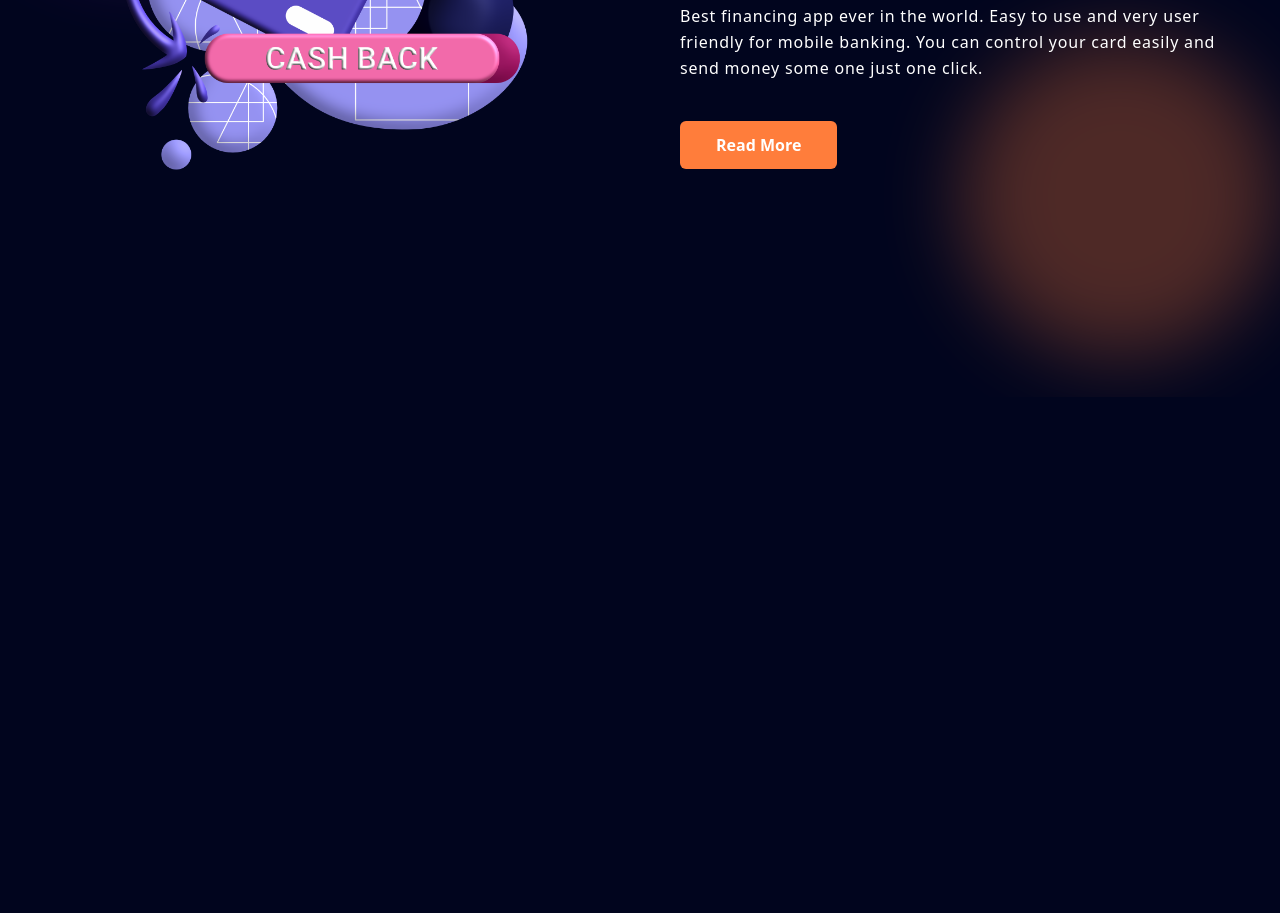
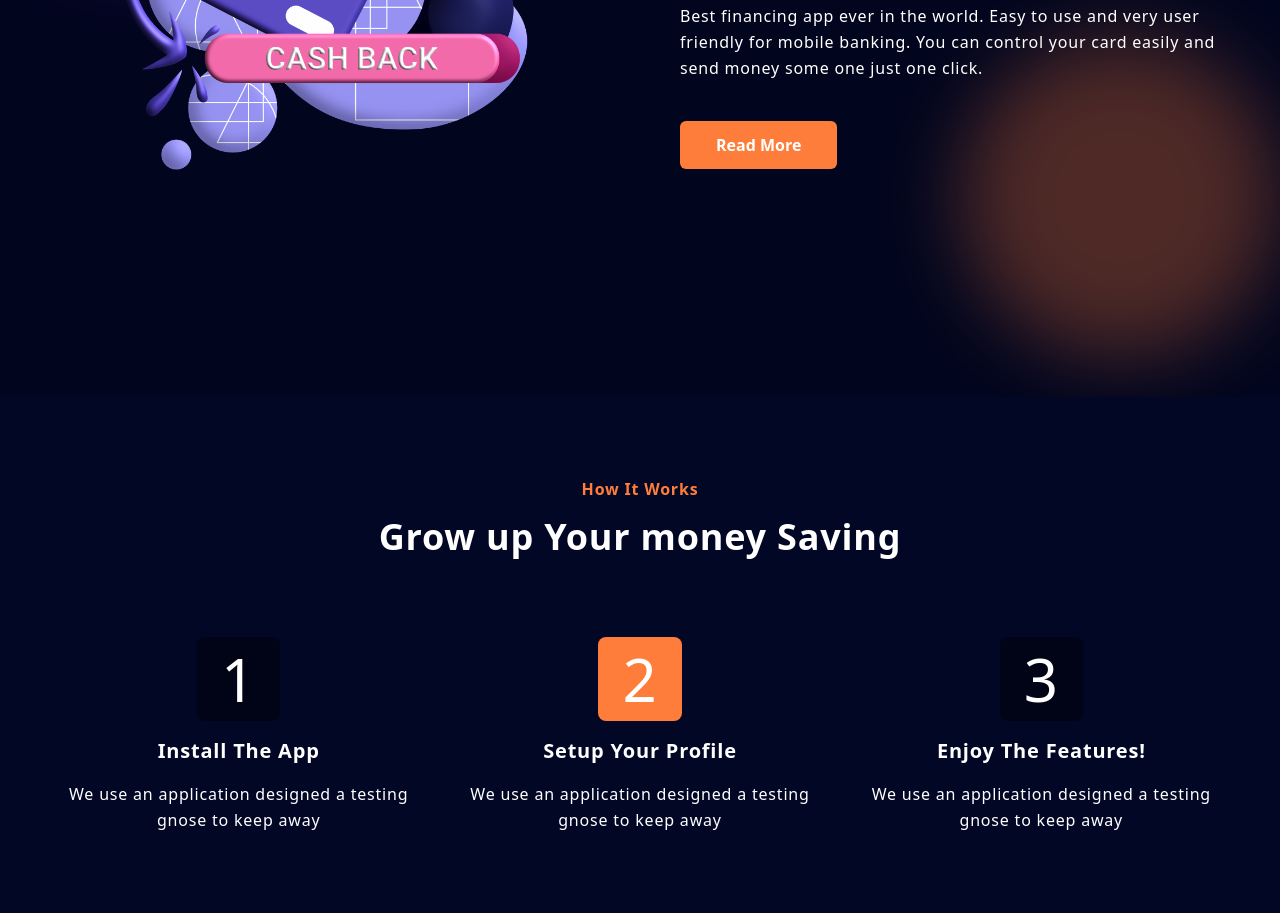
Before and after one commit to yladev/ja-bank, a website: page index.html in a window 1280 px wide. Shown: the part 1610-2523 px from the top of the page. Before the commit the page ends 2007 px from the top, so only its background shows below. Drawn offline with Linux system fonts and the light colour scheme.

Commit message:
code refactor

```diff
--- a/index.html
+++ b/index.html
@@ -133,6 +133,51 @@
                 </div>
             </div>
         </section>
+
+        <!-- Working Process -->
+        <section id="how-it-works" class="bg-color-primary-light">
+            <div class="container py-20">
+                <div class="text-center m-auto mb-20 md:w-1/2">
+                    <h4 class="font-bold text-color-secondary mb-4">How It Works</h4>
+                    <h1 class="title">Grow up Your money Saving</h1>
+                </div>
+
+                <div class="flex flex-col items-center justify-between space-y-6 md:flex-row md:space-y-0 md:space-x-6">
+                    <!-- card 1 -->
+                    <div class="text-center cursor-pointer">
+                        <div class="relative bg-color-primary-dark inline-block px-6 py-3 rounded-lg cursor-pointer hover:bg-color-secondary ease-in duration-200">
+                            <p class="text-6xl lg:after:content-[''] lg:after:flex lg:after:bg-[url('/img/line.png')]">1</p>
+                        </div>
+
+                        <h3 class="text-xl font-bold py-4">Install The App</h3>
+
+                        <p class="leading-relaxed">We use an application designed a testing gnose to keep away</p>
+                    </div>
+
+                    <!-- card 2 -->
+                    <div class="text-center cursor-pointer">
+                        <div class="relative inline-block px-6 py-3 rounded-lg cursor-pointer bg-color-secondary">
+                            <p class="text-6xl">2</p>
+                        </div>
+
+                        <h3 class="text-xl font-bold py-4">Setup Your Profile</h3>
+
+                        <p class="leading-relaxed">We use an application designed a testing gnose to keep away</p>
+                    </div>
+
+                    <!-- card 3 -->
+                    <div class="text-center cursor-pointer">
+                        <div class="relative bg-color-primary-dark inline-block px-6 py-3 rounded-lg cursor-pointer hover:bg-color-secondary ease-in duration-200">
+                            <p class="text-6xl">3</p>
+                        </div>
+
+                        <h3 class="text-xl font-bold py-4">Enjoy The Features!</h3>
+
+                        <p class="leading-relaxed">We use an application designed a testing gnose to keep away</p>
+                    </div>
+                </div>
+            </div>
+        </section>
     </main>
 
     <script>
```
Also changed, not shown: css/main.css.
